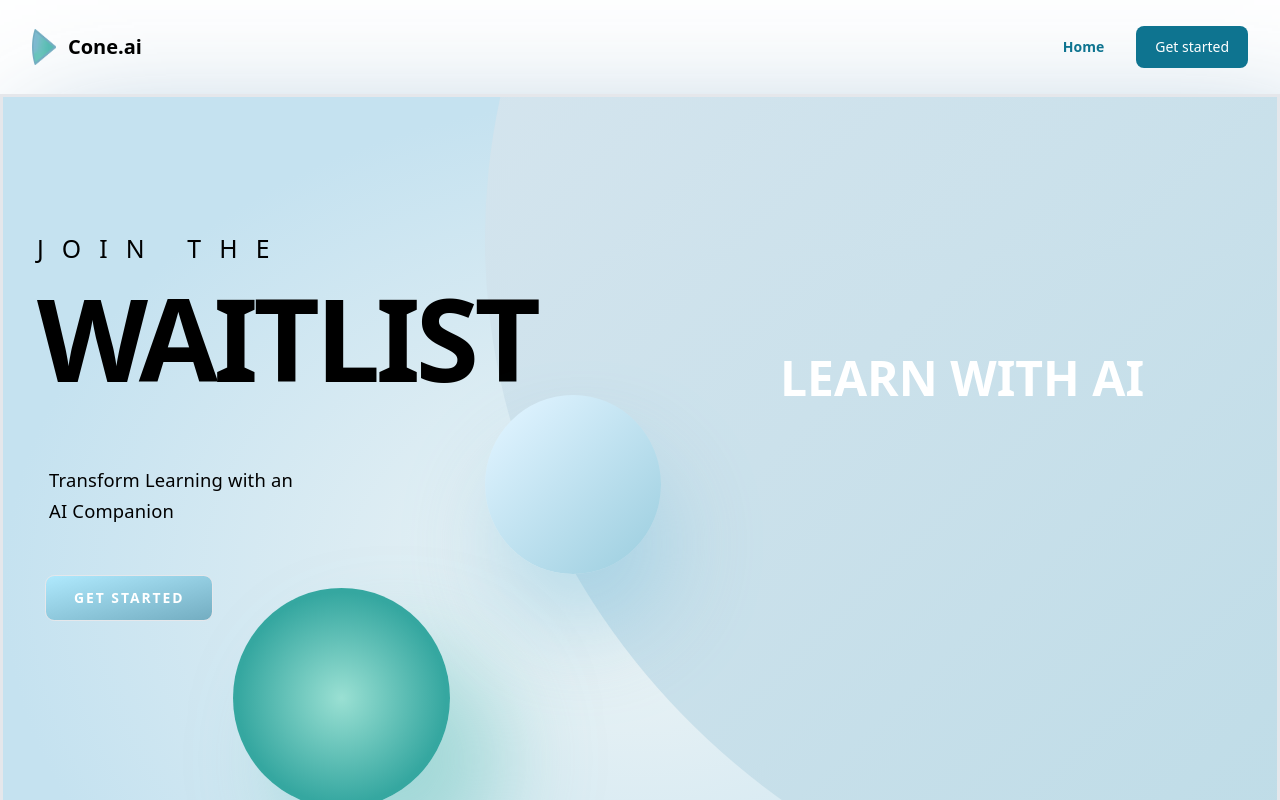
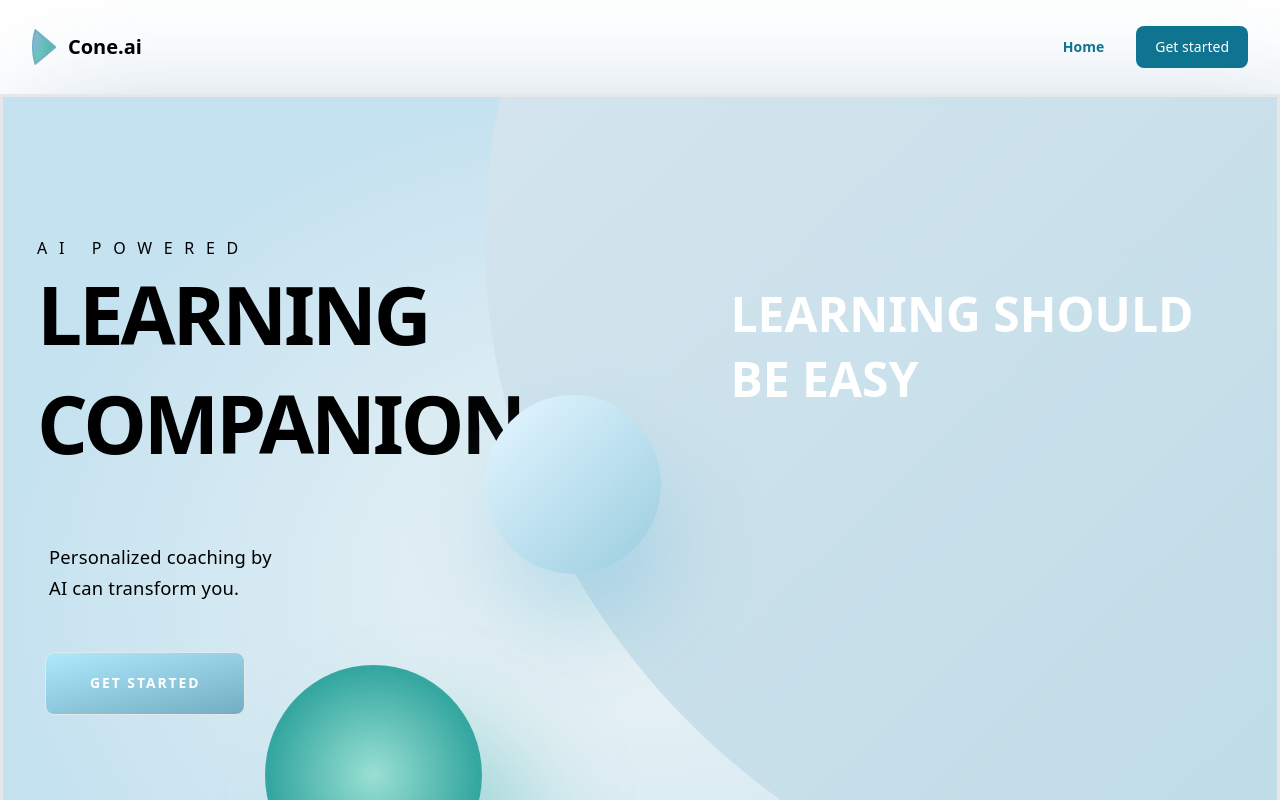
Before and after one commit to vineet-sinha/coach-web, a Next.js app: page / in a window 1280 px wide. Shown: the top 800 px of the page. Built offline with nearby package versions, Linux system fonts and the light colour scheme; no server answers.

Commit message:
updated messaging and get started now works

```diff
--- a/pages/index.tsx
+++ b/pages/index.tsx
@@ -1,6 +1,8 @@
 import Head from 'next/head';
+import { Button } from 'flowbite-react'
 // import { FrameComponent } from '../components/HomePageFrameComponent';
 // import { FrameComponentRHS } from '../components/HomePageRightFrameComponent';
+import { signIn } from '@/auth'
 
 export default function Home() {
   return (
@@ -30,28 +32,30 @@ export default function Home() {
                 />
               </div>
             </div> */}
-            <div className="mt-32 w-[52.113rem] tracking-[0.73em] leading-[1.375rem] uppercase font-medium flex items-center z-[1] text-[1.55rem] mq450:text-[1.25rem] mq450:leading-[1.063rem]">Join the</div>
-            <div className="flex flex-row items-start max-w-full text-[7.175rem] text-black">
+            <div className="mt-32 w-[52.113rem] tracking-[0.73em] leading-[1.375rem] uppercase font-medium flex items-center z-[1] text-[1rem] mq450:text-[1.25rem] mq450:leading-[1.063rem]">
+              AI Powered
+            </div>
+            <div className="flex flex-row items-start max-w-full text-[5rem] text-black">
               <div className="w-[33.813rem] relative tracking-[-0.04em] uppercase font-semibold flex items-center shrink-0 max-w-full z-[1] mq825:text-[3.563rem] mq825:leading-[0.875rem] mq450:text-[2.125rem] mq450:leading-[0.625rem]">
-                Waitlist
+                Learning Companion
               </div>
             </div>
             <div className="self-stretch flex flex-row items-start justify-start py-[0rem] box-border max-w-full text-[1.15rem] text-darkslategray-100 mq825:pl-[1.313rem] mq825:pr-[1.375rem] mq825:box-border">
               <div className="flex-1 flex flex-col items-start justify-start gap-[3.062rem] max-w-full mq825:gap-[1.5rem]">
                 <div className="w-[16.775rem] flex flex-row items-start justify-start px-[0.75rem] box-border">
-                  <div className="mt-12 z-10 flex-1 relative tracking-[0.01em] leading-[1.953rem] font-medium">
-                    Transform Learning with an AI Companion
+                  <div className="mt-16 z-10 flex-1 relative tracking-[0.01em] leading-[1.953rem] font-medium">
+                    Personalized coaching by AI can transform you.
                   </div>
                 </div>
                 <div className="z-10 self-stretch flex flex-col items-start justify-start gap-[3.937rem] max-w-full text-[1.125rem] text-gray mq825:gap-[1.938rem] mq450:gap-[1rem]">
                   <div className="self-stretch flex flex-row items-start justify-start py-[0rem] pr-[0rem] pl-[0.5rem] box-border max-w-full">
                     <div className="flex-1 flex flex-row items-start justify-start max-w-full gap-[1.25rem] mq450:flex-wrap">
-                      <button className="cursor-pointer pt-[0.75rem] px-[1.75rem] pb-[0.812rem] bg-[transparent] rounded-[9.26px] [background:linear-gradient(167.04deg,_#afe9fd,_#73adc1)] box-border flex flex-row items-start justify-start whitespace-nowrap border-[1.7px] border-solid border-skyblue-100 hover:bg-cadetblue-200 hover:box-border hover:border-[1.7px] hover:border-solid hover:border-cadetblue-100">
+                      <Button className="cursor-pointer pt-[0.75rem] px-[1.75rem] pb-[0.812rem] bg-[transparent] rounded-[9.26px] [background:linear-gradient(167.04deg,_#afe9fd,_#73adc1)] box-border flex flex-row items-start justify-start whitespace-nowrap border-[1.7px] border-solid border-skyblue-100 hover:bg-cadetblue-200 hover:box-border hover:border-[1.7px] hover:border-solid hover:border-cadetblue-100" onClick={() => signIn('google', { redirectTo: '/', redirect: true })}>
                         <div className="h-[2.894rem] relative rounded-[9.26px] [background:linear-gradient(167.04deg,_#afe9fd,_#73adc1)] box-border hidden border-[1.7px] border-solid border-skyblue-100" />
                         <b className="relative text-[0.869rem] tracking-[0.14em] uppercase inline-block font-inter text-white text-left min-w-[4.375rem] z-[1]">
                           Get Started
                         </b>
-                      </button>
+                      </Button>
                       <div className="h-[14.563rem] w-[13.563rem] flex flex-col items-start justify-start pt-[0.812rem] px-[0rem] pb-[0rem] box-border min-w-[13.563rem] mq450:flex-1">
                         <div className="self-stretch flex-1 relative shadow-[54px_61px_90px_rgba(108,_198,_188,_0.51)] rounded-[50%] [background:radial-gradient(50%_50%_at_50%_50%,_#9ae0d3,_#35a7a0_96.07%)]" />
                       </div>
@@ -94,8 +98,8 @@ export default function Home() {
             </div>
           </div> */}
           <div className="md:w-[54.75rem] flex flex-row items-start justify-center max-w-full">
-            <h1 className="z-10 mt-64 md:mt-48 text-[2rem] md:text-[3rem] font-bold m-0 relative text-inherit uppercase font-inherit mq825:text-[3rem] mq825:leading-[0.688rem] mq450:text-[1.813rem] mq450:leading-[0.438rem]">
-              Learn with AI
+            <h1 className="z-10 mt-72 md:mt-32 text-[2rem] md:text-[3rem] font-bold m-0 relative text-inherit uppercase font-inherit mq825:text-[3rem] mq825:leading-[0.688rem] mq450:text-[1.813rem] mq450:leading-[0.438rem]">
+              Learning Should<br/>Be Easy
             </h1>
           </div>
           <div className="w-full h-full absolute !m-[0] top-[0rem] right-[0rem] bottom-[0rem] left-[0rem]">
@@ -105,7 +109,7 @@ export default function Home() {
               rows={5}
               cols={23}
             /> */}
-            <div className="absolute top-[54rem] shadow-[9px_59px_90px_rgba(131,_196,_220,_0.47)] rounded-[50%] [background:linear-gradient(135.94deg,_#dff3ff_8.44%,_#9acdde)] w-[11rem] h-[11.219rem] z-[1]" />
+            <div className="invisible md:visible absolute top-[54rem] shadow-[9px_59px_90px_rgba(131,_196,_220,_0.47)] rounded-[50%] [background:linear-gradient(135.94deg,_#dff3ff_8.44%,_#9acdde)] w-[11rem] h-[11.219rem] z-[1]" />
           </div>
         </div>
         <div className="w-[7.375rem] h-[30.688rem] [background:linear-gradient(180deg,_#89c8dd,_#73adc1)] flex flex-row items-start justify-start pt-[5.75rem] pb-[6.5rem] pr-[3.187rem] pl-[3.437rem] box-border shrink-0 z-[1] mt-[-28.688rem] text-[0.875rem] text-whitesmoke font-inter mq450:pl-[1.25rem] mq450:pr-[1.25rem] mq450:box-border">
```
